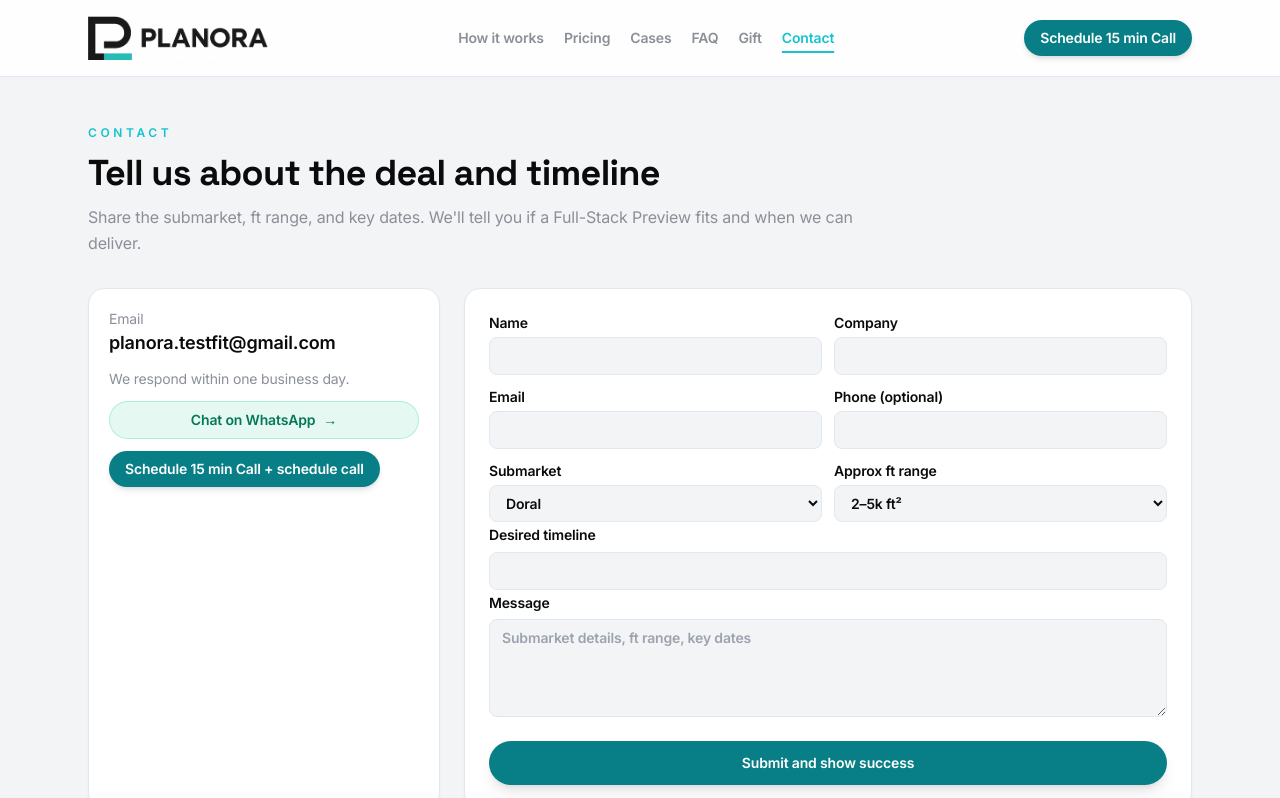
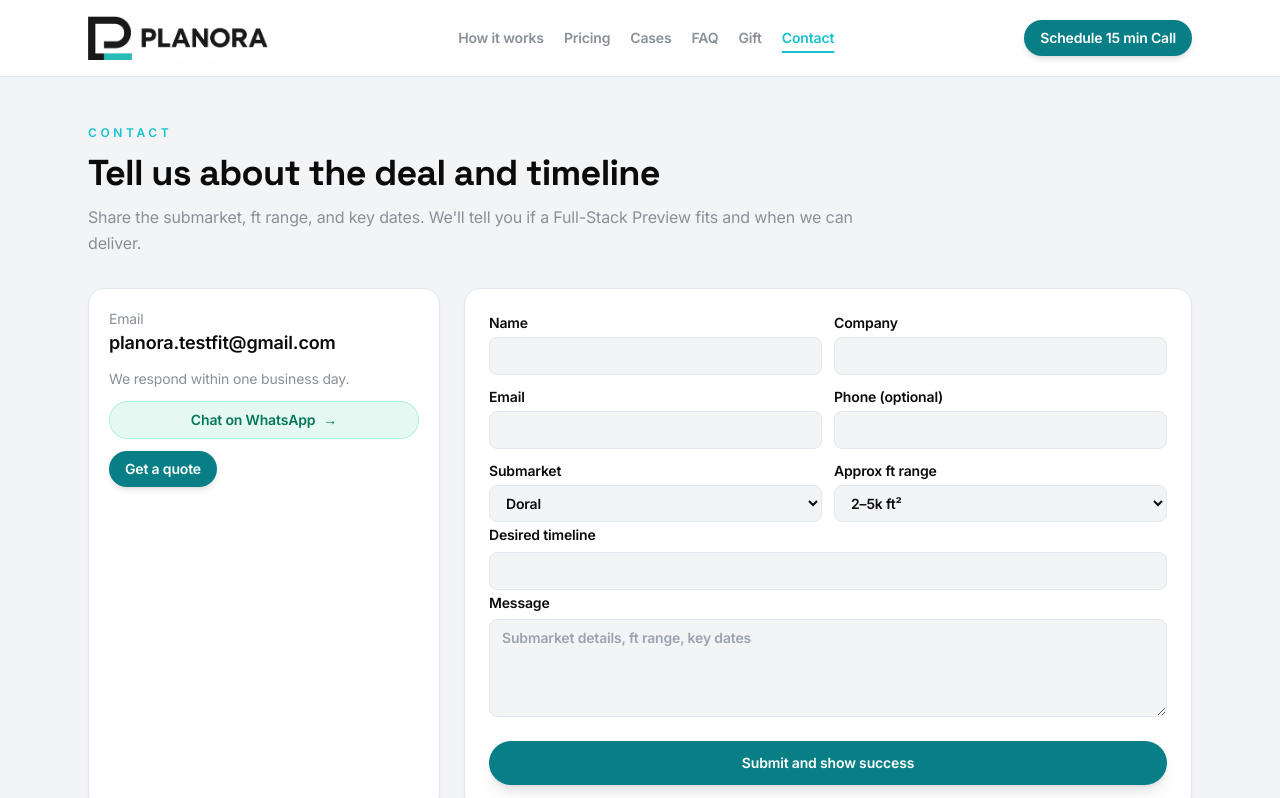
Before and after one commit to mategzg/Planora, a Next.js app: page /contact in a window 1280 px wide. Shown: the top 798 px of the page. Built offline with nearby package versions, Linux system fonts and the light colour scheme.

Commit message:
Improve contact CTA wording

```diff
--- a/app/contact/page.tsx
+++ b/app/contact/page.tsx
@@ -51,7 +51,7 @@ export default function ContactPage() {
             <span aria-hidden>→</span>
           </a>
           <QuoteFormButton className="inline-flex w-fit rounded-full bg-accentFill px-4 py-2 text-sm font-semibold text-white shadow-md transition duration-200 hover:-translate-y-0.5 hover:shadow-lg">
-            Schedule 15 min Call + schedule call
+            Get a quote
           </QuoteFormButton>
         </div>
         <div className="lg:col-span-2">
```
